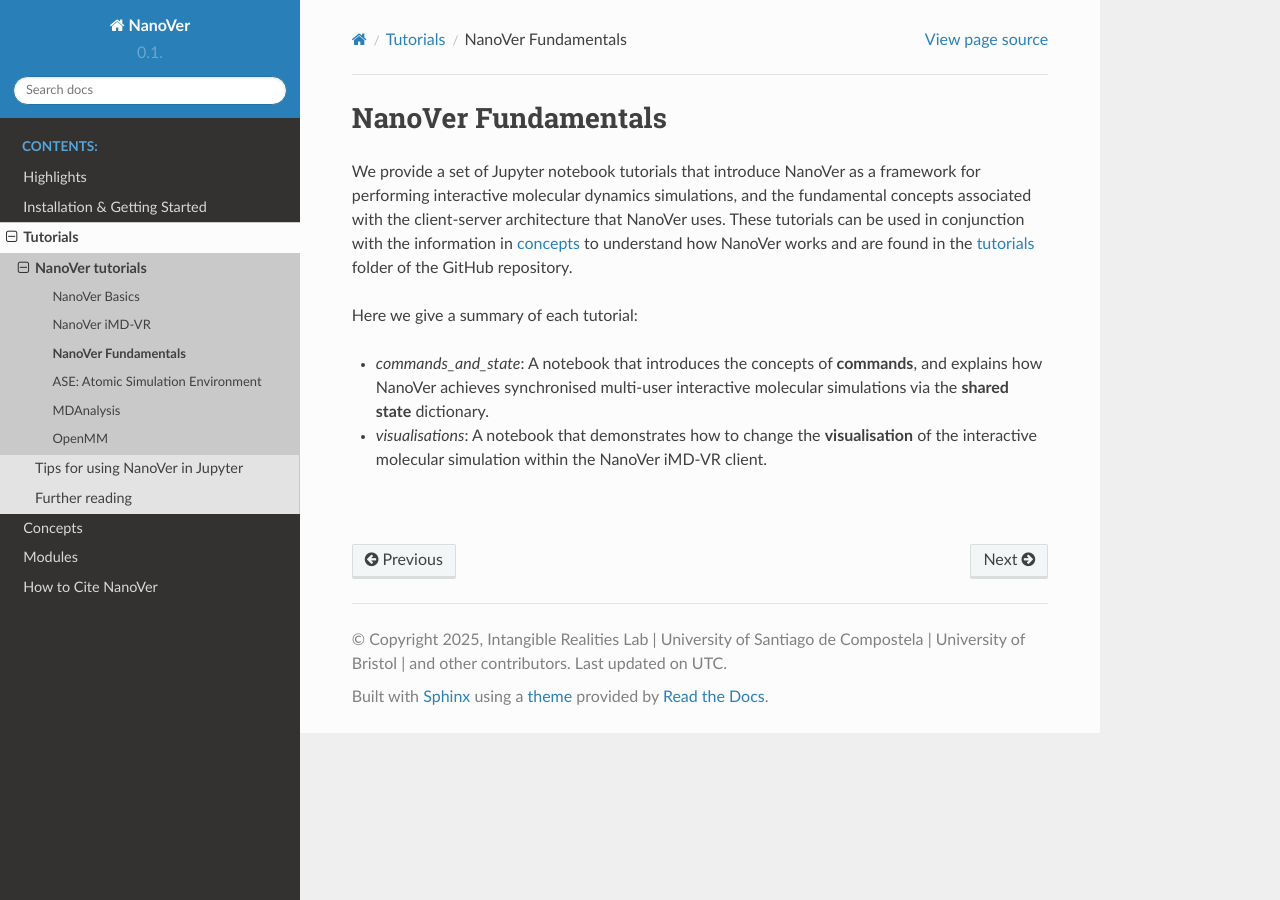
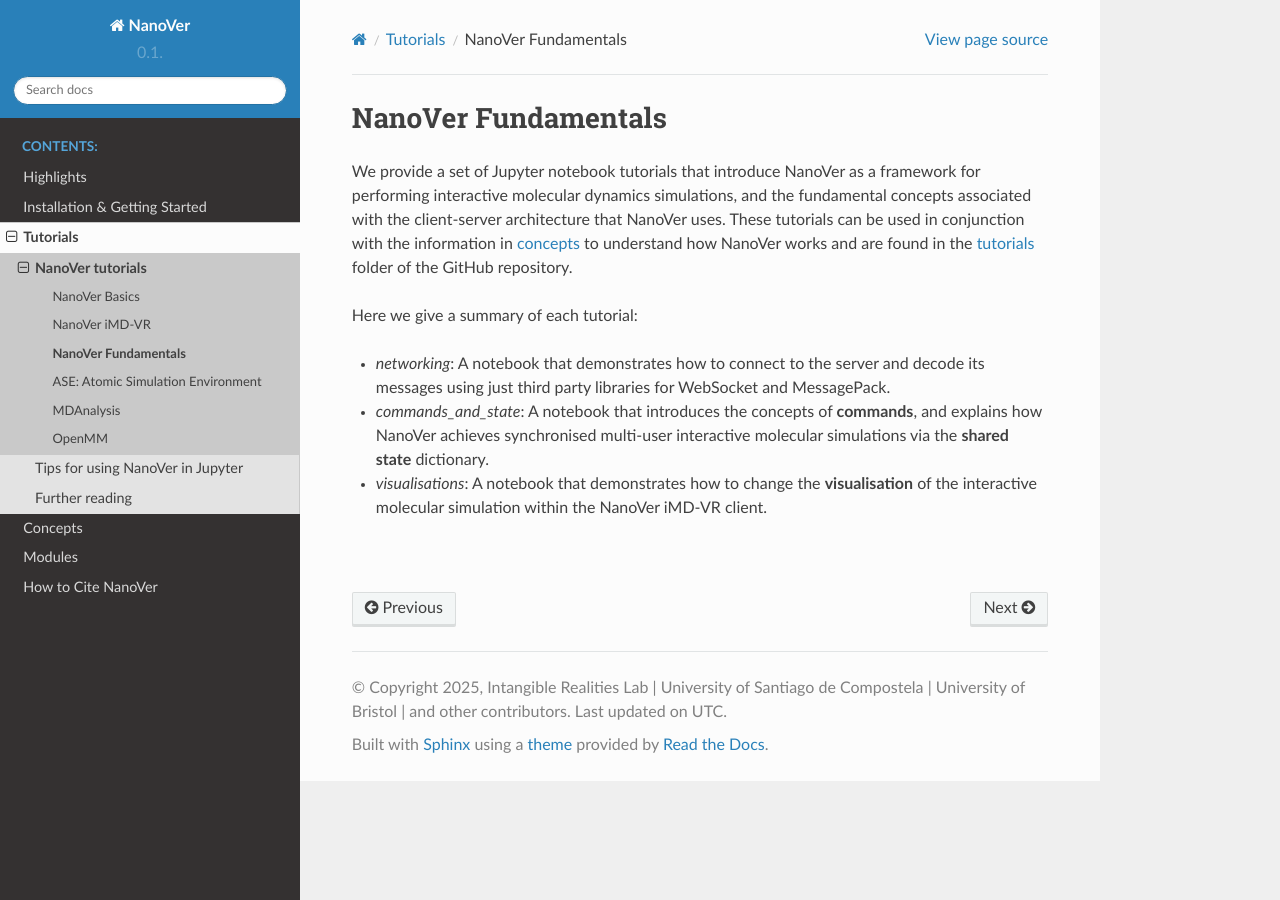
Before and after one commit to IRL2/nanover-docs, a Sphinx documentation site: the page built from source/tutorials/fundamentals.rst, in a window 1280 px wide. Built offline with Sphinx 7.4.7 and the Read the Docs theme 3.1.0, drawn with Linux system fonts in a browser that asks for light colours; pages that are not in the unit, such as notebooks, are missing from menus; the version number could not be read and is left out.

Commit message:
reference networking notebook

```diff
--- a/source/tutorials/fundamentals.rst
+++ b/source/tutorials/fundamentals.rst
@@ -12,6 +12,8 @@ information in :ref:`concepts <Concepts>` to understand how NanoVer works and ar
 
 Here we give a summary of each tutorial:
 
+* `networking`: A notebook that demonstrates how to connect to the server and decode its messages
+  using just third party libraries for WebSocket and MessagePack.
 * `commands_and_state`: A notebook that introduces the concepts of **commands**, and explains
   how NanoVer achieves synchronised multi-user interactive molecular simulations via the
   **shared state** dictionary.
```
